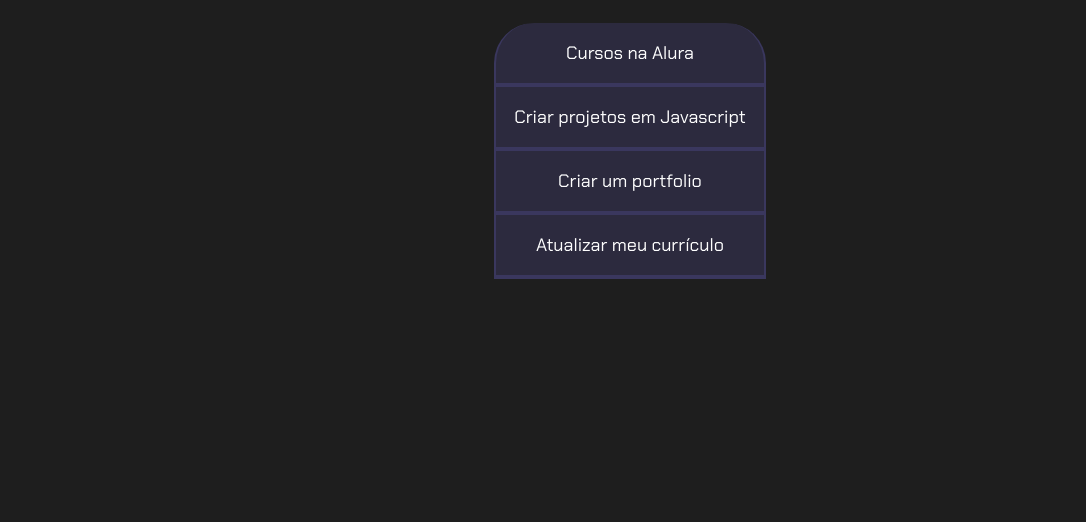
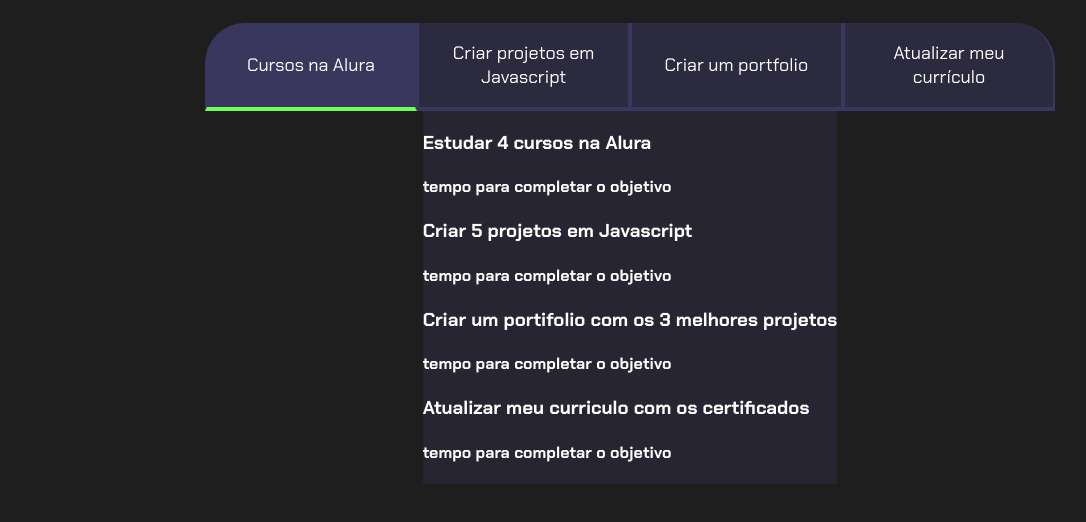
Before and after one commit to stefany2106/projetodevidah, a plain HTML site: page index.html in a window 1280 px wide. Both pictures are taken after a click on the button "Cursos na Alura". Shown: the part 80-602 px from the top of the page, without its empty margins (10-1096 px from the left). Drawn offline with Linux system fonts and the light colour scheme.

Commit message:
Add files via upload

```diff
--- a/index.html
+++ b/index.html
@@ -17,7 +17,30 @@
             <button class="botao">Criar um portfolio</button>
             <button class="botao">Atualizar meu currículo</button>
         </div>
+        <div class = "abas-textos">
+            <div class = "aba-conteudo">
+                <h3 class = "aba-conteudo-titulo-principal"> Estudar 4 cursos na Alura</h3>
+                <h4 class = "aba-conteudo-titulo-secundario"> tempo para completar o objetivo</h4>
+            </div>
+
+            <div class = "aba-conteudo">
+                <h3 class = "aba-conteudo-titulo-principal"> Criar 5 projetos em Javascript</h3>
+                <h4 class = "aba-conteudo-titulo-secundario"> tempo para completar o objetivo</h4>
+            </div>
+
+            <div class = "aba-conteudo">
+                <h3 class = "aba-conteudo-titulo-principal"> Criar um portifolio com os 3 melhores projetos</h3>
+                <h4 class = "aba-conteudo-titulo-secundario"> tempo para completar o objetivo</h4>
+            </div>
+
+            <div class = "aba-conteudo">
+                <h3 class = "aba-conteudo-titulo-principal"> Atualizar meu curriculo com os certificados</h3>
+                <h4 class = "aba-conteudo-titulo-secundario"> tempo para completar o objetivo</h4>
+            </div>
+        </div>
+
     </section>
+    <script src="main.js"></script>
 </body>
 
 </html>
--- /dev/null
+++ b/main.js
@@ -0,0 +1,10 @@
+const botoes = document.querySelectorAll(".botao")
+
+for(let i = 0; i < botoes.length; i++){
+    botoes[i].onclick = function(){
+        for(let j = 0; j < botoes.length; j++){
+            botoes[j].classList.remove("ativo")
+        }
+        botoes[i].classList.add("ativo")
+    }
+}
--- a/style.css
+++ b/style.css
@@ -59,3 +59,23 @@ body {
 .botoes {
     display: block;
 }
+
+.ativo{
+    background-color: var(--botao-ativo);
+    border-bottom: 4px solid var(--verde);
+}
+.abas-textos{
+    background-color: var(--texto-fundo);
+}
+
+@media screen and ( min-width: 768px){
+.botoes{
+    display: flex;
+      }
+.botao:first-child{
+    border-radius:40px 0 0 0;
+    }
+.botao:last-child{
+    border-radius: 0 40px 0 0;
+  }
+}
```
